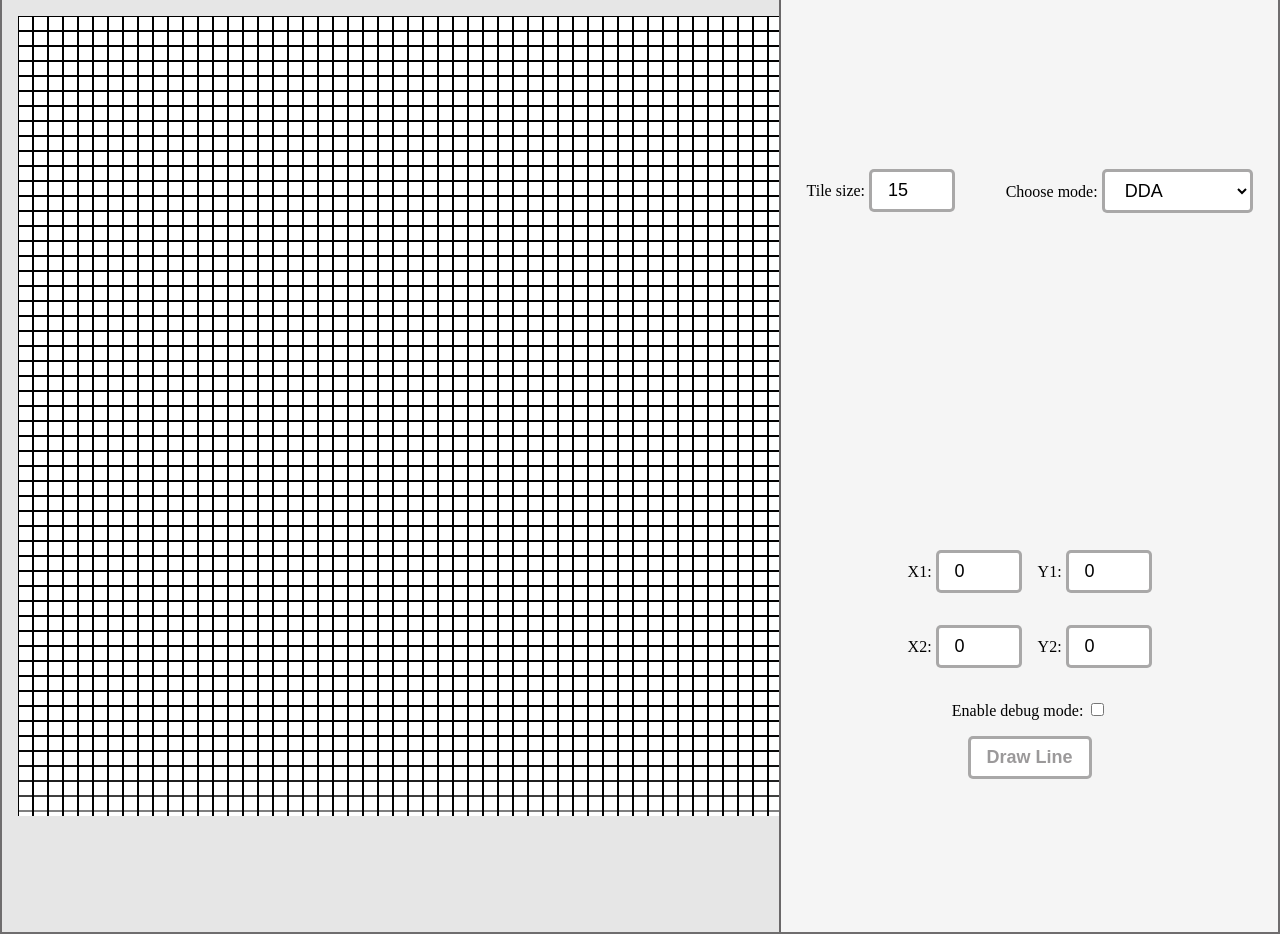
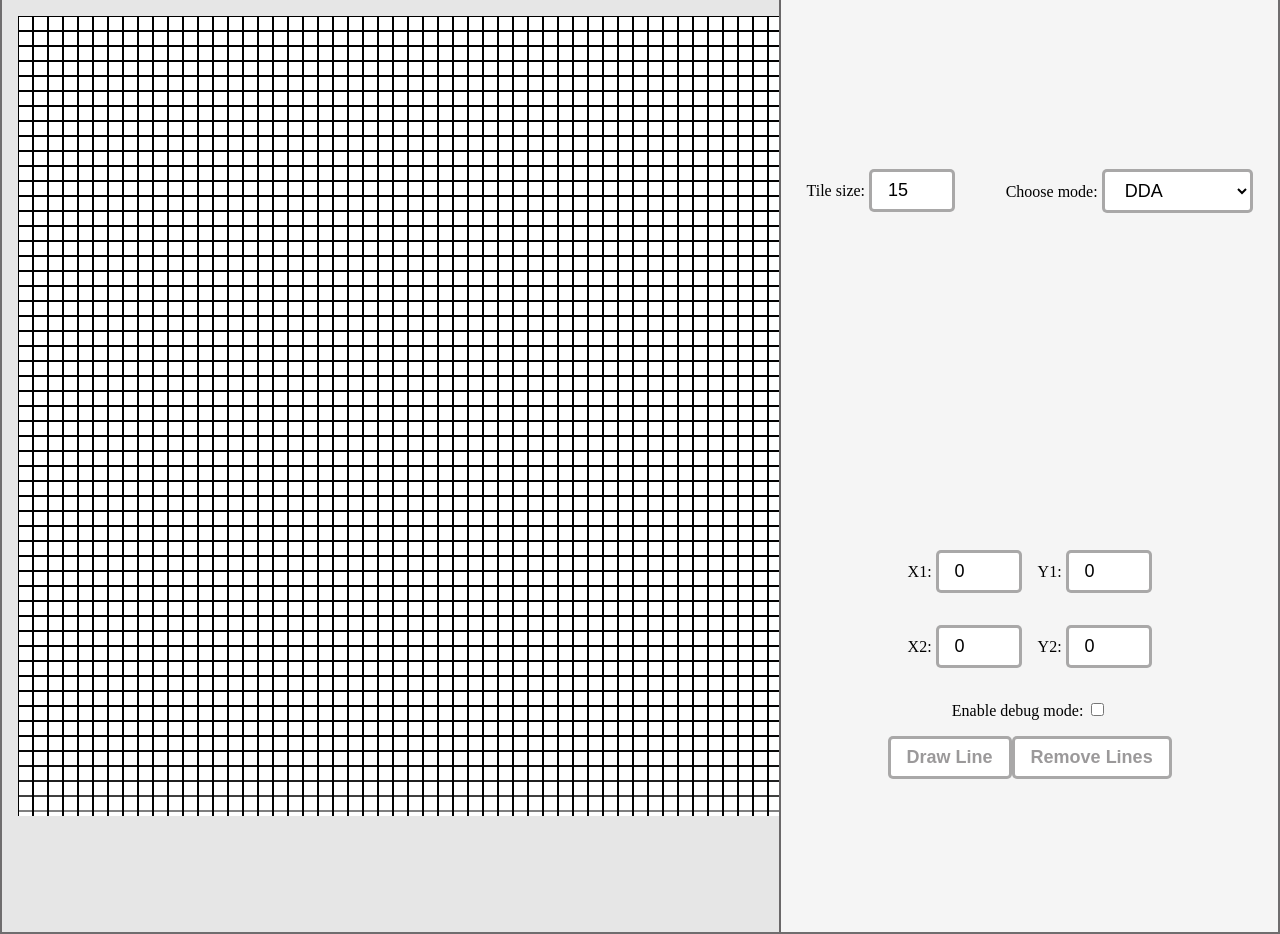
Before and after one commit to ZloiY/giis, an Angular app: page / in a window 1280 px wide. Built offline with nearby package versions, Linux system fonts and the light colour scheme; what ngx-logger would draw is missing.

Commit message:
feat(lab-1): add btn for clearing canvas

```diff
--- a/src/app/lab-1/lab-1.component.html
+++ b/src/app/lab-1/lab-1.component.html
@@ -17,7 +17,10 @@
       <span class="input-settings">X1: <input class="axis" [(ngModel)]="x1Coord"> &nbsp;&nbsp;&nbsp;Y1: <input class="axis" [(ngModel)]="y1Coord"></span>
       <span class="input-settings">X2: <input class="axis" [(ngModel)]="x2Coord"> &nbsp;&nbsp;&nbsp;Y2: <input class="axis" [(ngModel)]="y2Coord"></span>
       <span class="input-settings">Enable debug mode: <input type="checkbox" #debugCheck></span>
-      <button class="menu-btn" (click)="setLine(debugCheck.checked)">Draw Line</button>
+      <div>
+        <button class="menu-btn" (click)="setLine(debugCheck.checked)">Draw Line</button>
+        <button class="menu-btn" (click)="removeLines()">Remove Lines</button>
+      </div>
     </div>
   </div>
 </div>
--- a/src/app/lab-1/lab-1.component.ts
+++ b/src/app/lab-1/lab-1.component.ts
@@ -80,7 +80,10 @@ export class Lab1Component implements OnInit, OnDestroy {
       x2: intX2,
       y2: intY2
     };
-    console.log(this.currentMode);
     this.currentMode(this.canvasRef.nativeElement, line, intTileSize, debugCheck);
   }
+
+  removeLines() {
+    this.canvasService.drawGrid(this.canvasRef.nativeElement, this.tileSize);
+  }
 }
```
